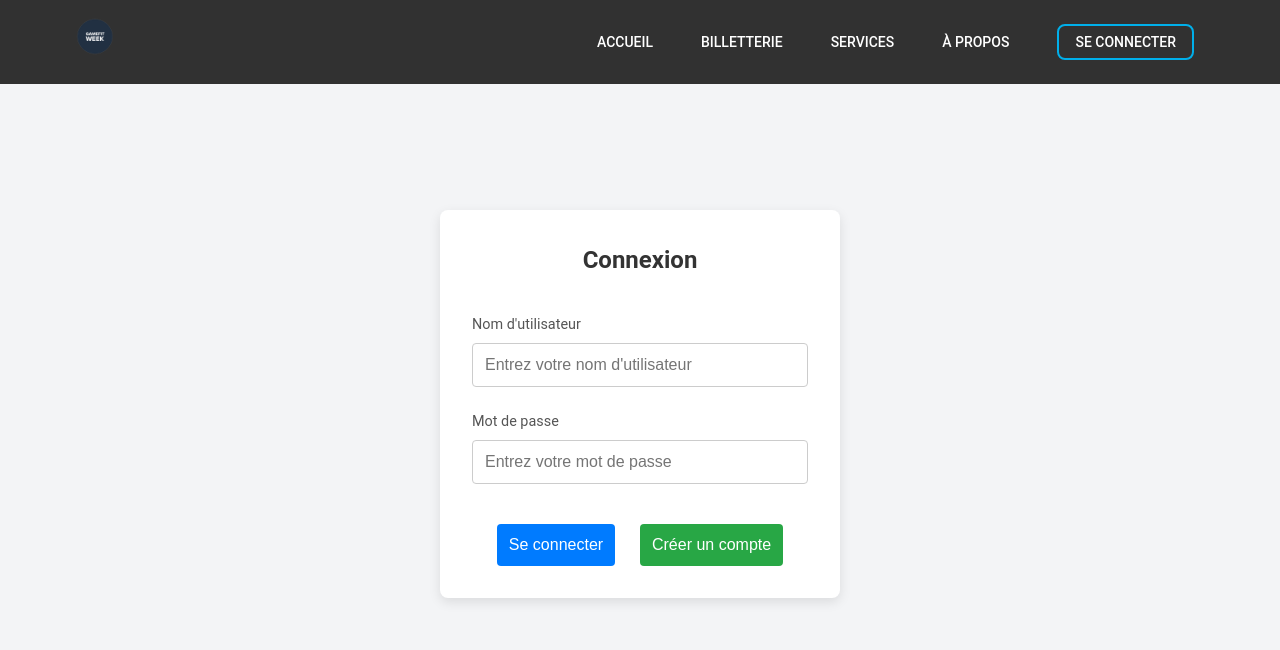
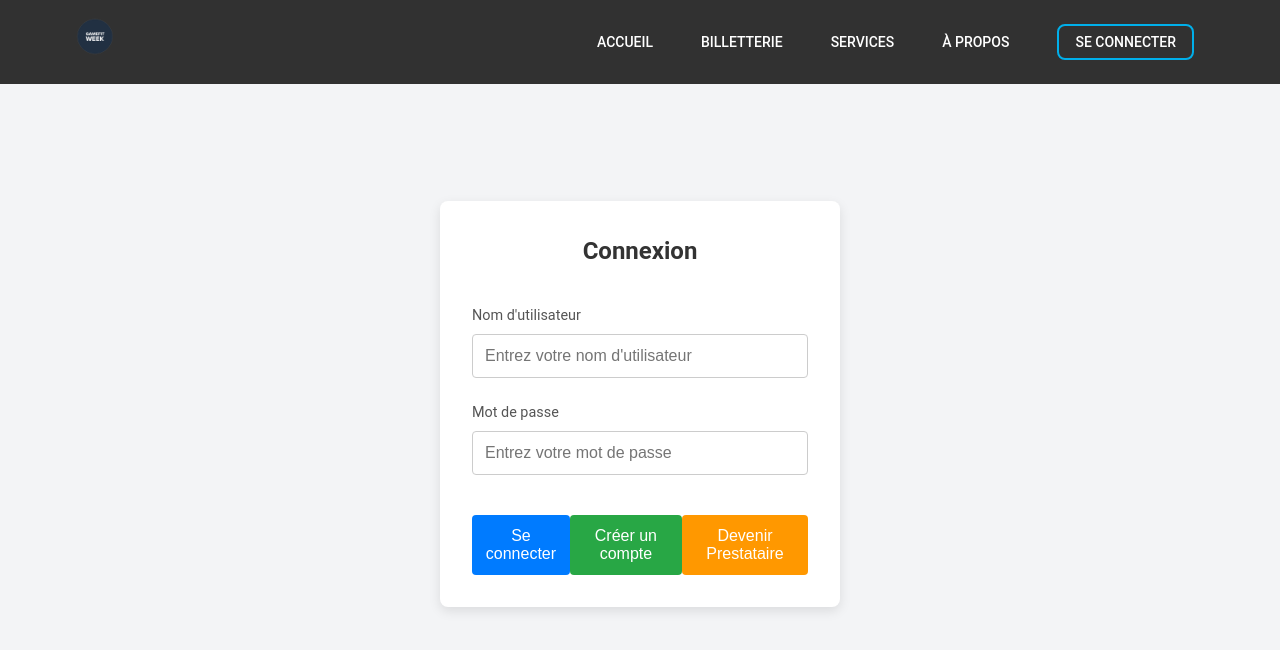
Before and after one commit to BornetFloryan/GameFit-Week, a Vue app: page /account/login in a window 1280 px wide. Shown: the top 650 px of the page. Built offline with nearby package versions, Linux system fonts and the light colour scheme.

Commit message:
Add files via upload

```diff
--- a/src/components/client/account/LoginForm.vue
+++ b/src/components/client/account/LoginForm.vue
@@ -1,6 +1,6 @@
 <template>
   <div class="login-container">
-    <form @submit.prevent="loggedUser()">
+    <form @submit.prevent="loggedUser">
       <h2>Connexion</h2>
 
       <div class="form-group">
@@ -24,10 +24,14 @@
             placeholder="Entrez votre mot de passe"
         />
       </div>
+
       <div class="form-button">
-          <button type="submit" class="login-button">Se connecter</button>
+        <button type="submit" class="login-button">Se connecter</button>
         <router-link :to="{ name: 'register' }">
           <button type="button" class="register-button">Créer un compte</button>
+        </router-link>
+        <router-link :to="{ name: 'registerProvider' }">
+          <button type="button" class="provider-button">Devenir Prestataire</button>
         </router-link>
       </div>
     </form>
@@ -35,50 +39,51 @@
 </template>
 
 <script>
-import { mapState, mapActions } from 'vuex';
+import { mapActions } from "vuex";
 
 export default {
-  name: 'LoginFormView',
-  components: {
-  },
+  name: "LoginFormView",
   data() {
     return {
       user: {
-        login: '',
-        password:'',
-      }
+        login: "",
+        password: "",
+      },
     };
   },
-  computed: {
-    ...mapState('account', ['currentUser', 'customersAccounts']),
-  },
-  watch: {
-  },
   methods: {
-    ...mapActions('account', ['loginUser']),
+    ...mapActions("account", ["loginUser"]),
+
     async loggedUser() {
       try {
-        let response = await this.loginUser(this.user);
+        const response = await this.loginUser(this.user);
+
         if (response.error === 0) {
-          if (this.currentUser.privilege !== "0")
-            await this.$router.push({name: 'admindashboard'});
-          else
-            await this.$router.push({name: 'home'});
+          const loggedUser = response.data;
+          switch (loggedUser.privilege) {
+            case "1":
+              await this.$router.push({ name: "admindashboard" });
+              break;
+            case "3":
+              await this.$router.push({ name: "providerDashboard" });
+              break;
+            default:
+              await this.$router.push({ name: "home" });
+          }
         } else {
-          alert('Login or password is incorrect');
+          alert("Nom d'utilisateur ou mot de passe incorrect.");
         }
       } catch (error) {
-        console.error('Erreur lors de la connexion:', error);
-        alert('Erreur lors de la connexion');
+        console.error("Erreur lors de la connexion:", error);
+        alert("Une erreur est survenue lors de la connexion.");
       }
-    }
-  },
-  mounted() {
+    },
   },
 };
 </script>
 
 <style scoped>
+/* Styles inchangés pour le formulaire de connexion */
 .login-container {
   display: flex;
   justify-content: center;
@@ -167,4 +172,19 @@ input[type="password"]:focus {
 .register-button:hover {
   background-color: #218838;
 }
+
+.provider-button {
+  background-color: #ff9800;
+  color: white;
+  padding: 0.75em;
+  border: none;
+  border-radius: 4px;
+  font-size: 1em;
+  cursor: pointer;
+  transition: background-color 0.3s ease;
+}
+
+.provider-button:hover {
+  background-color: #e68900;
+}
 </style>
```
